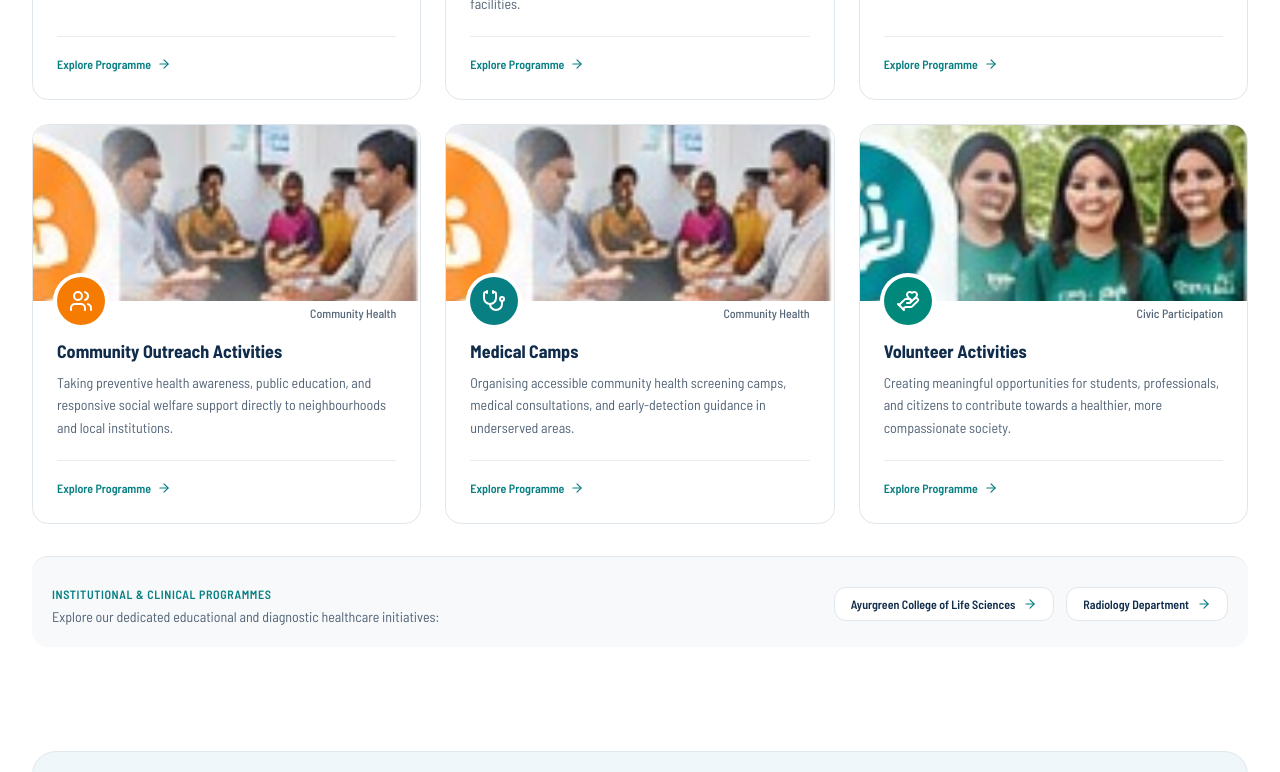
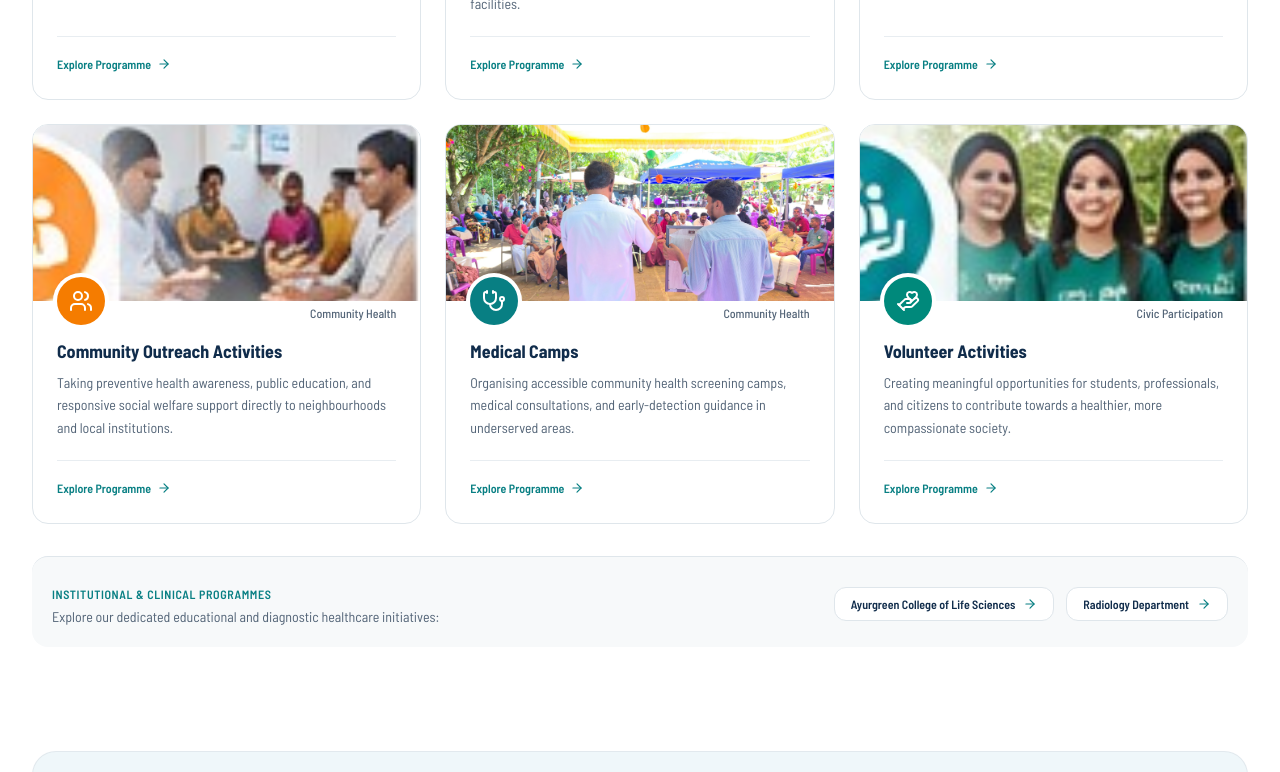
Before and after one commit to yaseen-ahamed/ag-foundation, a React (Vite) app: page / in a window 1280 px wide. Shown: the part 3600-4372 px from the top of the page. Built offline with nearby package versions, Linux system fonts and the light colour scheme.

Commit message:
Update Medical Camps image (WebP) across all Medical Camps sections

```diff
--- a/src/components/visuals/FoundationVisual.tsx
+++ b/src/components/visuals/FoundationVisual.tsx
@@ -25,6 +25,7 @@ const REFERENCE_ASSET = '/assets/aistudio/WhatsApp_Image_2026-10-27_at_12.20.49_
 export const STROKE_FORCE_PHOTO = '/assets/aistudio/stroke_force_fc11680c.webp';
 export const CHARITY_CARE_PHOTO = '/assets/aistudio/charity_care_6e336a13.webp';
 export const REHAB_VILLAGE_PHOTO = '/assets/aistudio/rehab_village_vehicle_4fb8d250.webp';
+export const MEDICAL_CAMP_PHOTO = '/assets/aistudio/medical_camp_3776972f.webp';
 
 export const ReferencePhotoCrop: React.FC<ReferencePhotoCropProps> = ({
   crop,
@@ -39,6 +40,7 @@ export const ReferencePhotoCrop: React.FC<ReferencePhotoCropProps> = ({
     (crop.x === 32 && crop.y === 690) || (crop.x === 76 && crop.y === 706);
   const isRehabVillageCrop =
     (crop.x === 256 && crop.y === 690) || (crop.x === 185 && crop.y === 706);
+  const isMedicalCampCrop = crop.x === 563 && crop.y === 706;
 
   const resolvedDirectImage =
     imageSrc ||
@@ -48,6 +50,8 @@ export const ReferencePhotoCrop: React.FC<ReferencePhotoCropProps> = ({
       ? CHARITY_CARE_PHOTO
       : isRehabVillageCrop
       ? REHAB_VILLAGE_PHOTO
+      : isMedicalCampCrop
+      ? MEDICAL_CAMP_PHOTO
       : undefined);
 
   if (hasError) {
--- a/src/context/SiteContext.tsx
+++ b/src/context/SiteContext.tsx
@@ -28,7 +28,7 @@ interface SiteContextValue {
   importSiteJson: (rawJson: string) => { success: boolean; error?: string };
 }
 
-const CONFIG_STORAGE_KEY = 'ayurgreen_foundation_site_config_v2';
+const CONFIG_STORAGE_KEY = 'ayurgreen_foundation_site_config_v3';
 const INQUIRIES_STORAGE_KEY = 'ayurgreen_foundation_inquiries_v1';
 
 const SiteContext = createContext<SiteContextValue | undefined>(undefined);
--- a/src/data/siteConfig.ts
+++ b/src/data/siteConfig.ts
@@ -738,7 +738,7 @@ export const INITIAL_SITE_CONFIG: SiteConfiguration = {
       featuredOnHome: true,
       iconName: 'Stethoscope',
       accentColor: '#087F83',
-      cropRegion: { x: 562, y: 706, w: 112, h: 74 },
+      cropRegion: { x: 563, y: 706, w: 112, h: 74 },
       illustrationType: 'medical-camps',
       summary:
         'Organising accessible community health screening camps, medical consultations, and early-detection guidance in underserved areas.',
@@ -1107,7 +1107,7 @@ export const INITIAL_SITE_CONFIG: SiteConfiguration = {
       ],
       relatedRoute: '/programmes/medical-camps',
       isPlaceholder: true,
-      cropRegion: { x: 562, y: 706, w: 112, h: 74 },
+      cropRegion: { x: 563, y: 706, w: 112, h: 74 },
     },
     {
       id: 'news-placeholder-programme-report',
@@ -1168,9 +1168,9 @@ export const INITIAL_SITE_CONFIG: SiteConfiguration = {
       title: 'Community Medical Consultation & Outreach',
       category: 'Medical Camps',
       caption: 'Healthcare consultation and community health interaction during outreach activities.',
-      altText: 'Healthcare professional speaking with community members around a consultation table.',
+      altText: 'Community medical camp and gathering hosted under a canopy.',
       isVerifiedAsset: true,
-      cropRegion: { x: 562, y: 706, w: 112, h: 74 },
+      cropRegion: { x: 563, y: 706, w: 112, h: 74 },
     },
     {
       id: 'gal-vol-1',
```
Also changed, not shown: public/assets/aistudio/medical_camp_3776972f.webp (added).
